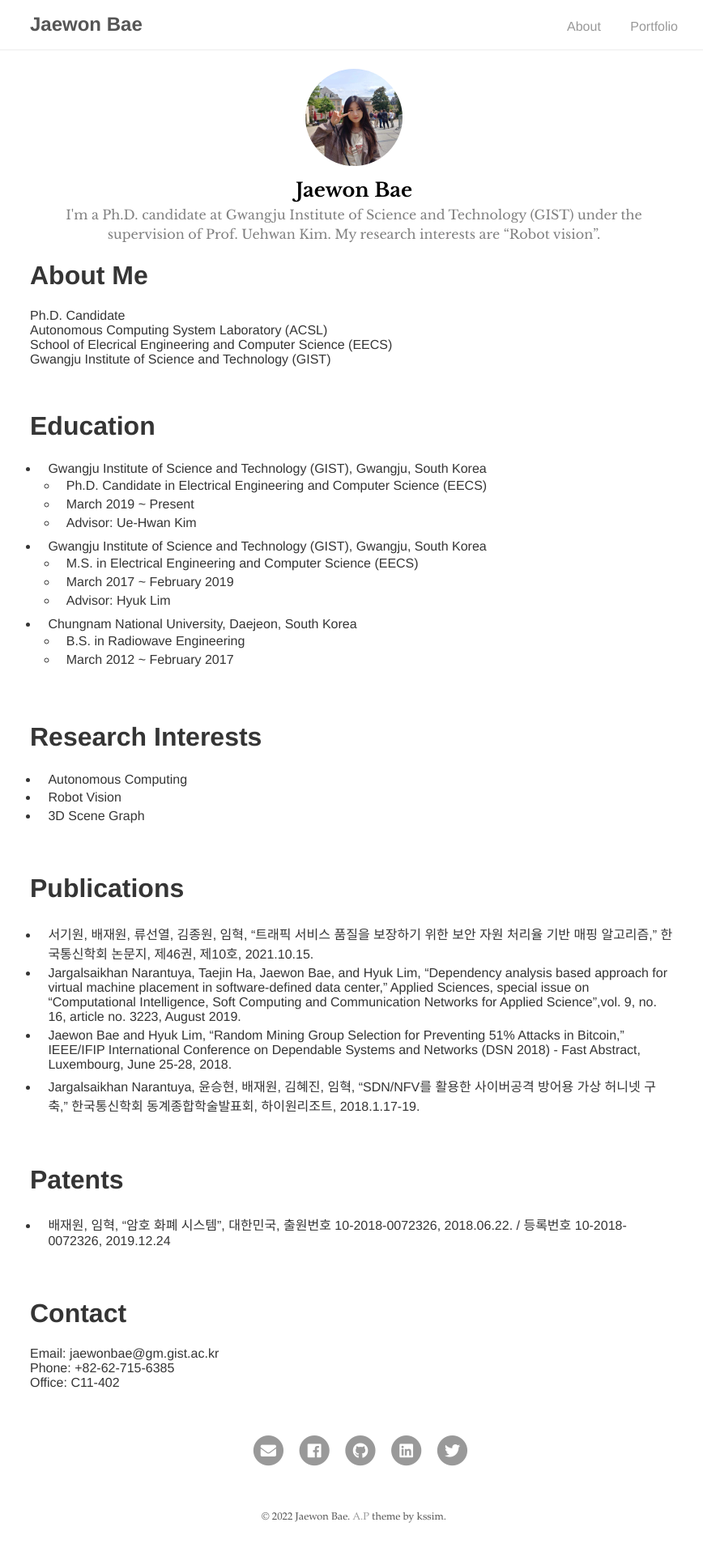
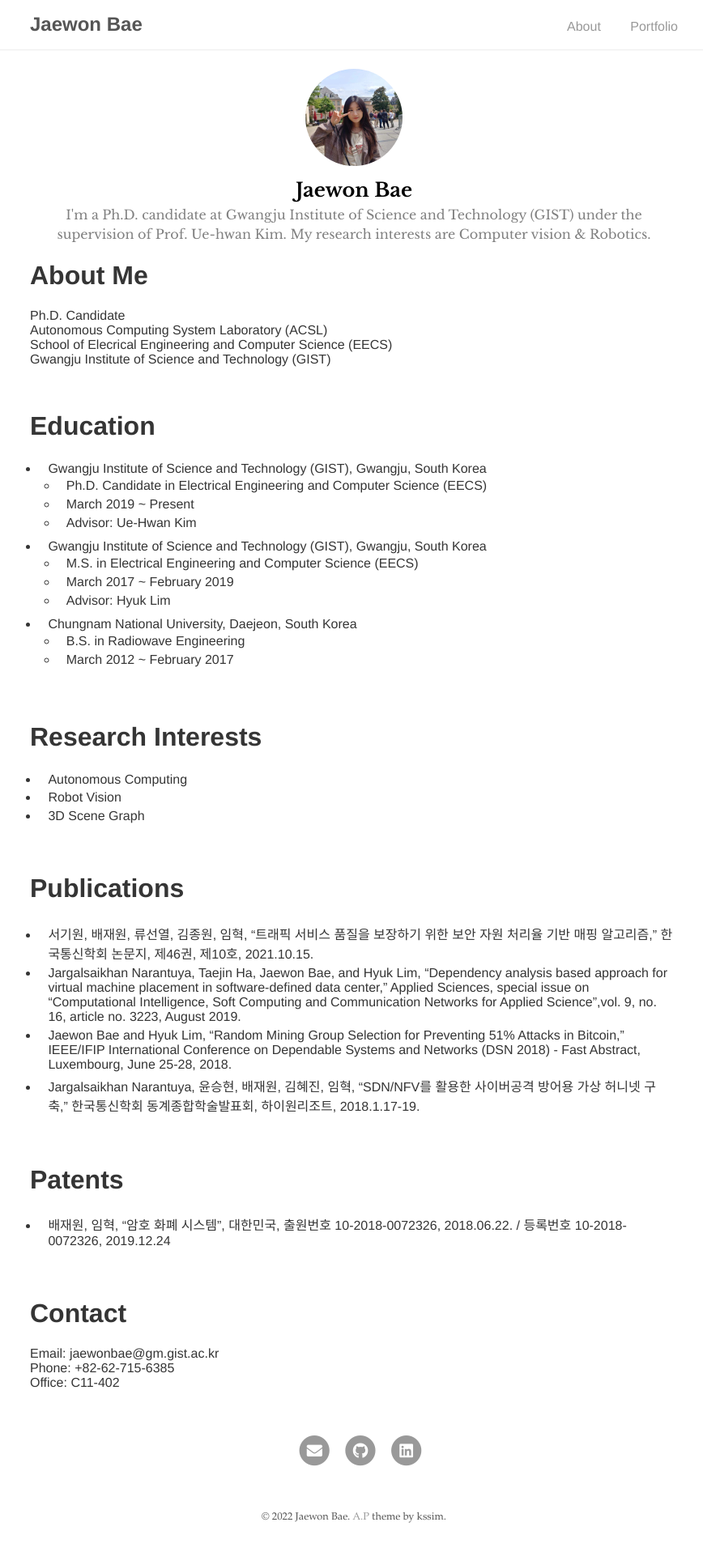
Before and after one commit to jaewonbae/jaewonbae.github.io, a Jekyll site: the page built from index.md, in a window 1280 px wide. Shown: the whole page at 81% size, without its empty margins (203-1071 px from the left). Built offline with Jekyll 4.4.1, drawn with Linux system fonts in a browser that asks for light colours; our own code applies the rules of GitHub Pages for plain Markdown files; part of the change alters nothing that is shown.

Commit message:
modified config

```diff
--- a/_config.yml
+++ b/_config.yml
@@ -7,7 +7,7 @@ google_analytics: # Tracking ID, e.g. "UA-000000-01"
 # Author
 author:
   name: Jaewon Bae
-  desc: I'm a Ph.D. candidate at Gwangju Institute of Science and Technology (GIST) under the supervision of Prof. Uehwan Kim. My research interests are “Robot vision”.
+  desc: I'm a Ph.D. candidate at Gwangju Institute of Science and Technology (GIST) under the supervision of Prof. Ue-hwan Kim. My research interests are Computer vision & Robotics.
   email: jaewonbae@gm.gist.ac.kr
   selfie: assets/img/profile.jpg
 
@@ -17,13 +17,14 @@ social:
   behance:
   bitbucket:
   dribbble:
-  facebook: Test
+  facebook:
   flickr:
-  github: kssim
+  github: jaewonbae
+  google_scholar: https://scholar.google.co.kr/citations?user=BsB-RiUAAAAJ&hl=ko&oi=ao
   google_plus:
   instagram:
   keybase:
-  linkedin: https://www.linkedin.com/in/kssim/
+  linkedin: https://www.linkedin.com/in/jaewon-bae/
   pinterest:
   reddit:
   soundcloud:
@@ -31,7 +32,7 @@ social:
   steam:
   tumblr:
   gitlab:
-  twitter: Test
+  twitter:
   vimeo:
   wordpress:
   youtube:
```
Also changed, not shown: assets/favicon.ico.
